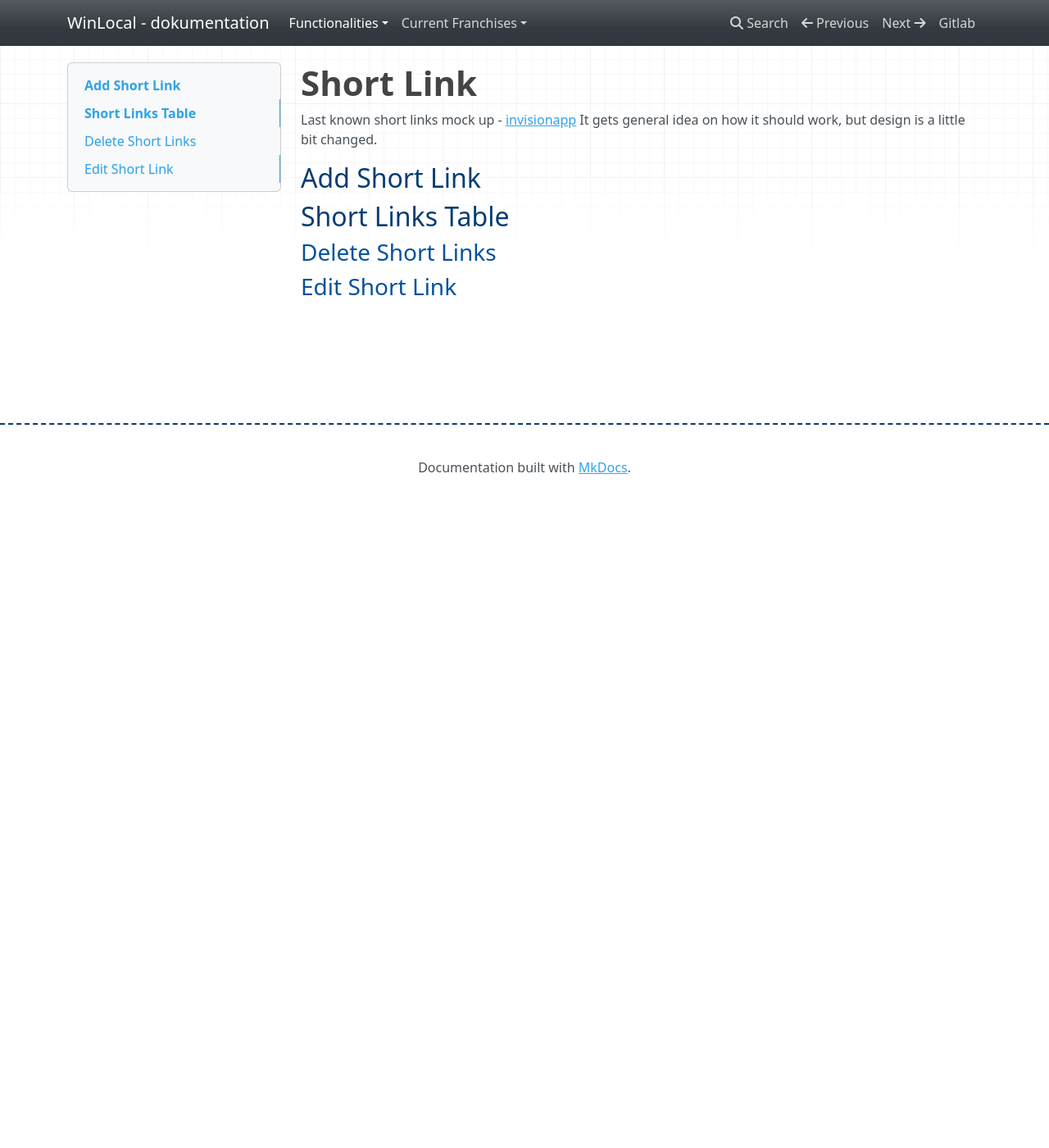
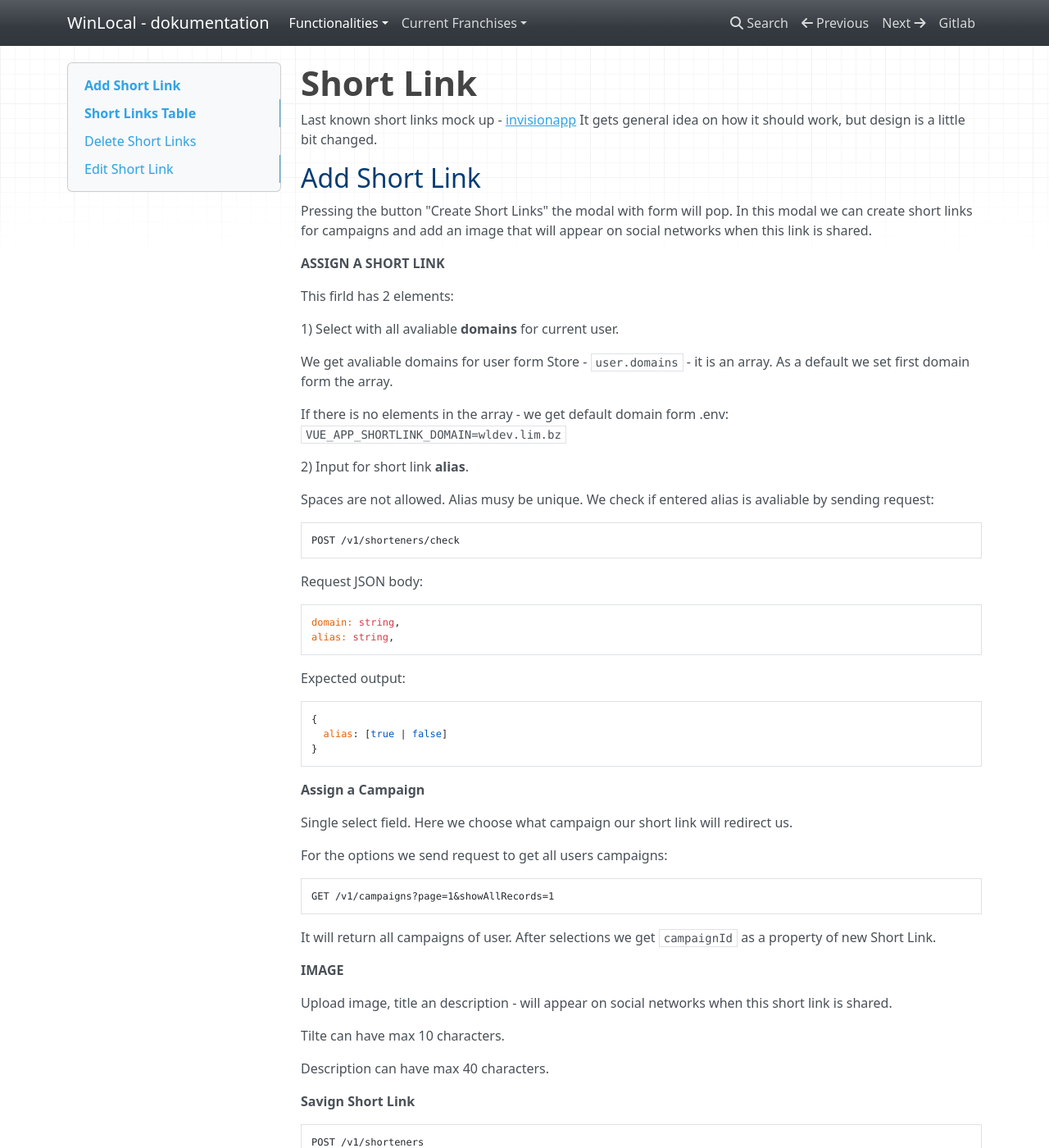
Before and after one commit to kalniei/wl-docs, an MkDocs documentation site: the page built from docs/user/short-link.md, in a window 1280 px wide and 1400 px high. Shown: the whole window at 82% size. Built offline with MkDocs 1.6.1, drawn with Linux system fonts in a browser that asks for light colours; nearby versions of some CDN libraries; some of the changed text lies outside the part shown.

Commit message:
Short links - add and table

````diff
--- a/docs/user/short-link.md
+++ b/docs/user/short-link.md
@@ -5,7 +5,171 @@
 
 ## Add Short Link
 
+Pressing the button "Create Short Links" the modal with form will pop.
+In this modal we can create short links for campaigns and add an image that will appear on social networks when this link is shared.
+
+
+**ASSIGN A SHORT LINK**
+
+This firld has 2 elements:
+
+1) Select with all avaliable **domains** for current user.
+
+We get avaliable domains for user form Store - `user.domains` - it is an array. As a default we set first domain form the array.
+
+If there is no elements in the array - we get default domain form .env: `VUE_APP_SHORTLINK_DOMAIN=wldev.lim.bz`
+
+2) Input for short link **alias**.
+
+Spaces are not allowed. Alias musy be unique. We check if entered alias is avaliable by sending request:
+
+```
+POST /v1/shorteners/check
+```
+
+Request JSON body:
+
+```
+domain: string,
+alias: string,
+```
+
+Expected output:
+```
+{
+  alias: [true | false]
+}
+```
+
+**Assign a Campaign**
+
+Single select field. Here we choose what campaign our short link will redirect us.
+
+For the options we send request to get all users campaigns:
+
+```
+GET /v1/campaigns?page=1&showAllRecords=1
+```
+It will return all campaigns of user. After selections we get `campaignId` as a property of new Short Link.
+
+
+**IMAGE**
+
+Upload image, title an description - will appear on social networks when this short link is shared.
+
+Tilte can have max 10 characters.
+
+Description can have max 40 characters.
+
+
+**Savign Short Link**
+
+```
+POST /v1/shorteners
+```
+
+Request JSON body:
+
+```
+alias: "test"
+campaignId: 3052
+description: "test description"
+domain: "205.d.lnx.bz"
+id: null
+imageTitle: "test title"
+imageUrl: "blob:https://client.winlocal.xyz/48979650-c8ab-40aa-aa56-21b47943c9ae"
+```
+
+Expected output - the Short Link Object with assigned id.
+
+When we recieve our Short Link Object with assigned id - we send a separate request for saving image:
+
+```
+POST /v1/upload/shortener/${shortLinkId}/thumbnail
+```
+Request JSON body:
+
+```
+{
+  image: (binary)
+  original: (binary)
+}
+```
+
+Expected output:
+```
+{
+  imageUrl: "https://winlocal-stage-client-panel.s3.us-east-2.amazonaws.com/shortener/thumbnail/d5835c74c6ad36e68c6d35ad9b564a82c917001d.png"
+}
+```
+
 ## Short Links Table
+
+Paginated list of all short links.
+
+We refresh Short Links table every **20** seconds.
+
+By default pagination is set to **10** records.
+
+All columns ARE NOT sortable at this time. ( though it would be nice to have this opportunity)
+
+No columns have filters inside the table at this time. ( though it would be nice to have this opportunity)
+
+We use this route for getting short links:
+
+```
+GET /v1/shorteners
+```
+
+Optional parameter for pagination:
+
+```
+  page: number;
+  itemsPerPage: number; - 5 | 10 | 15
+  showAllRecords: boolean;
+```
+
+We have an optional param for filtering: `filters[]=alias,l,test`
+
+Expected output:
+
+```
+{
+  data: [
+    {
+      alias: "zyrafa"
+      campaign: {
+        id: 3052,
+        name: "SMS Campaign",
+        url: "https://205.d.lnx.bz/zyrafa"
+      }
+      createdAt: "2020-08-24T13:48:37+0000"
+      description: "Autogenerated default campaign shortener"
+      domain: "205.d.lnx.bz"
+      id: 1895
+      imageTitle: "test"
+      imageUrl: "https://winlocal-stage-client-panel.s3.us-east-2.amazonaws.com/shortener/thumbnail/650dbf493f296fdc046cbdbb7c6e8e3adbb15909.png"
+    }
+    ...
+  ],
+  state: {
+  fields: []
+  filterBy: null
+  filterValue: null
+  filters: []
+  itemsCount: 10
+  itemsPerPage: 10
+  joins: []
+  page: 1
+  showAllRecords: false
+  sortBy: null
+  sortDesc: false
+  totalItems: 45
+  totalPages: 5
+  }
+}
+```
+
 
 ### Delete Short Links
 
````
Also changed, not shown: docs/admin/franchise-manager.md (+2 -2 lines).
